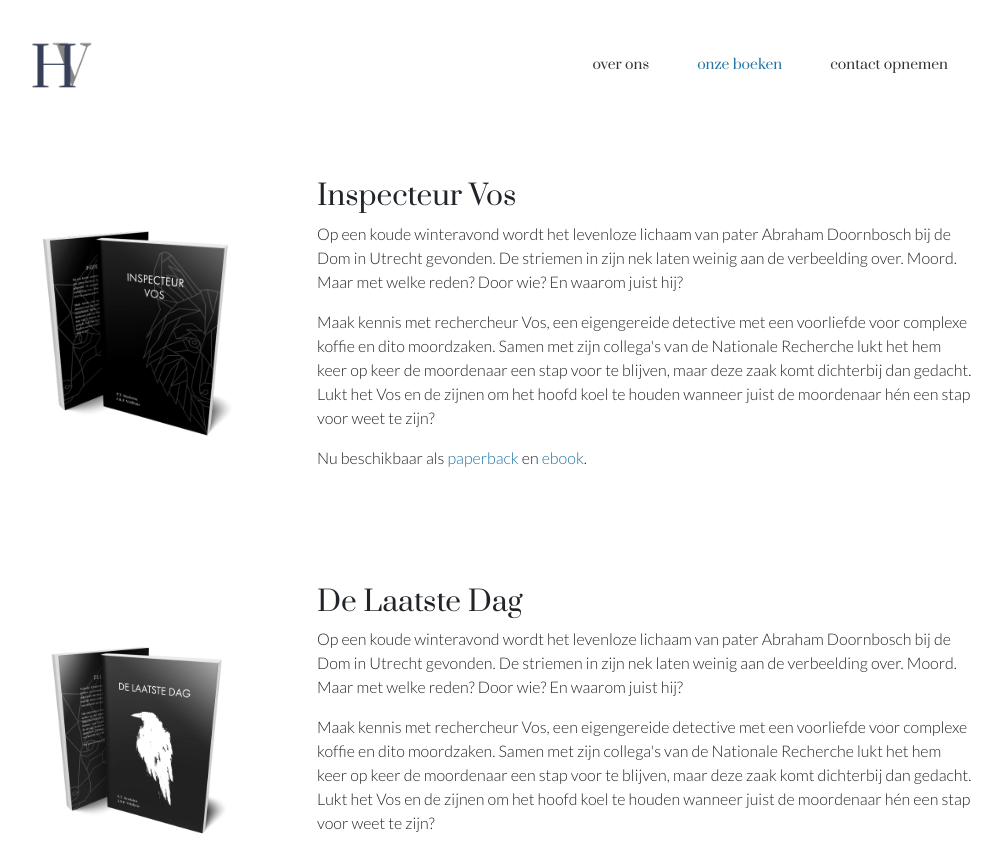
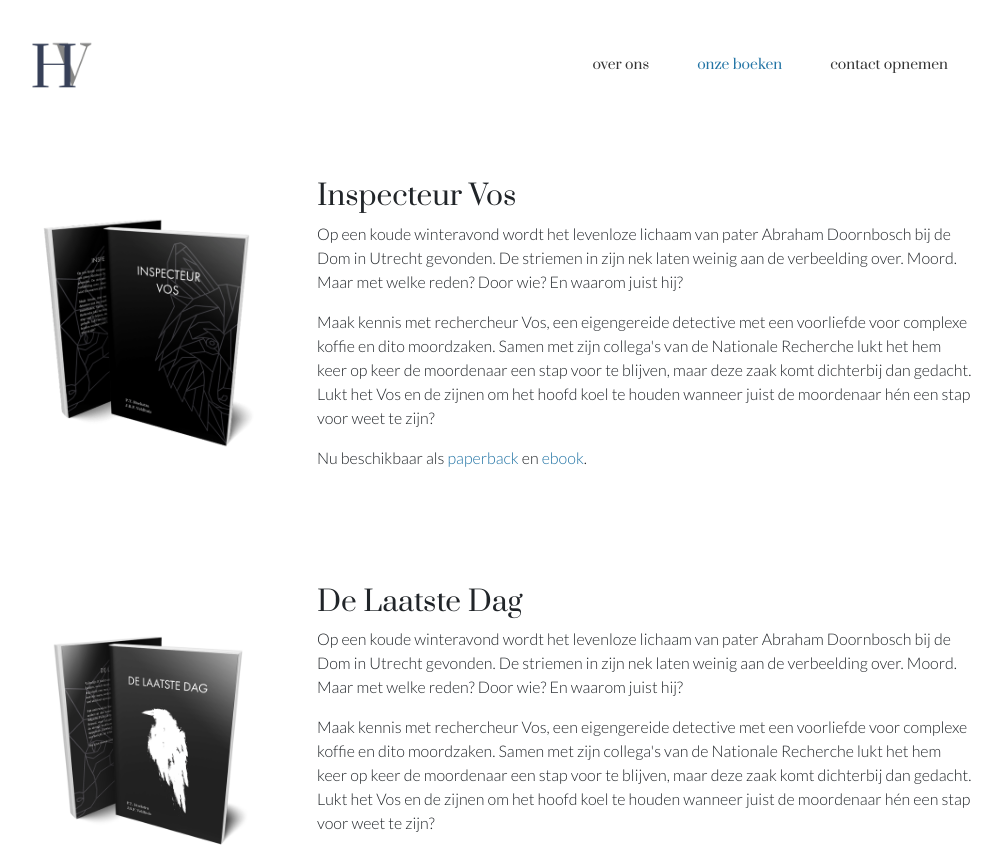
Before and after one commit to jobveldhuis/hoekstraenveldhuis.nl, a Next.js app in the folder hoekstraenveldhuis.nl/: page /onze-boeken in a window 1280 px wide. Shown: the top 847 px of the page, without its empty margins (138-1140 px from the left). Built offline with nearby package versions, Linux system fonts and the light colour scheme.

Commit message:
Purged unused css from BookComponent

```diff
--- a/hoekstraenveldhuis.nl/styles/BookComponent.module.css
+++ b/hoekstraenveldhuis.nl/styles/BookComponent.module.css
@@ -7,20 +7,9 @@
 }
 
 .bookContainer img {
-    max-width: 90%;
-    filter: grayscale(80%);
-    -webkit-filter: grayscale(80%);
-    transition: all 500ms ease-in-out;
-    -webkit-transition: all 500ms ease-in-out;
+    max-width: 100%;
 }
 
 .bookContainer h2 {
     font-size: 28px;
 }
-
-.bookContainer h3 {
-    font-size: 20px;
-    font-family: "Lato", sans-serif;
-    font-weight: 300;
-    color: #676767;
-}
```
